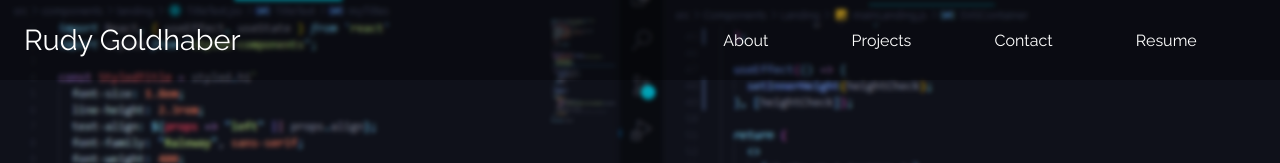
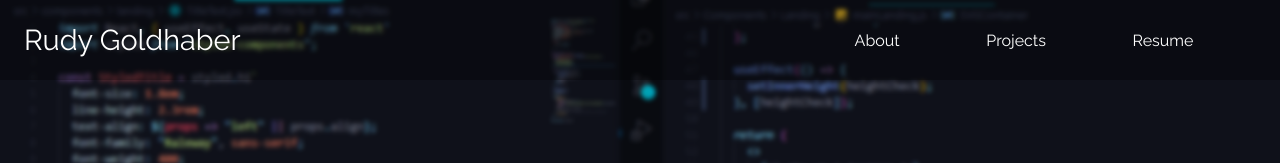
Before and after one commit to SyriiAdvent/rudy-goldhaber, a React (Create React App) app: page / in a window 1280 px wide. Shown: the top 163 px of the page. Built offline with nearby package versions, Linux system fonts and the light colour scheme.

Commit message:
add resume download

```diff
--- a/src/components/navigation/LinksWrapper.jsx
+++ b/src/components/navigation/LinksWrapper.jsx
@@ -1,10 +1,11 @@
 import React from 'react'
 import styled from 'styled-components'
+import cv from '../../assets/Rudy Goldhaber CV.pdf'
 
 const LinkContainer = styled.ul`
   margin: 0;
   padding: 0;
-  width: 50%;
+  width: 40%;
   display: flex;
   justify-content: space-evenly;
   align-items: center;
@@ -16,6 +17,11 @@ const LinkContainer = styled.ul`
     text-decoration: none;
     list-style: none;
     cursor: pointer;
+
+    a {
+      text-decoration: none;
+      color: #fff;
+    }
   }
 
   @media (max-width: 786px) {
@@ -34,8 +40,8 @@ const LinksWrapper = props => {
     <LinkContainer>
       <li onClick={() => props.refs.scrollToAbout()}>About</li>
       <li onClick={() => props.refs.scrollToProjects()}>Projects</li>
-      <li>Contact</li>
-      <Resume>Resume</Resume>
+      {/* <li>Contact</li> */}
+      <Resume><a href={cv} target='_blank'>Resume</a></Resume>
     </LinkContainer>
   )
 }
```
Also changed, not shown: 2 other files (tests, documents, lock files or other folders).
